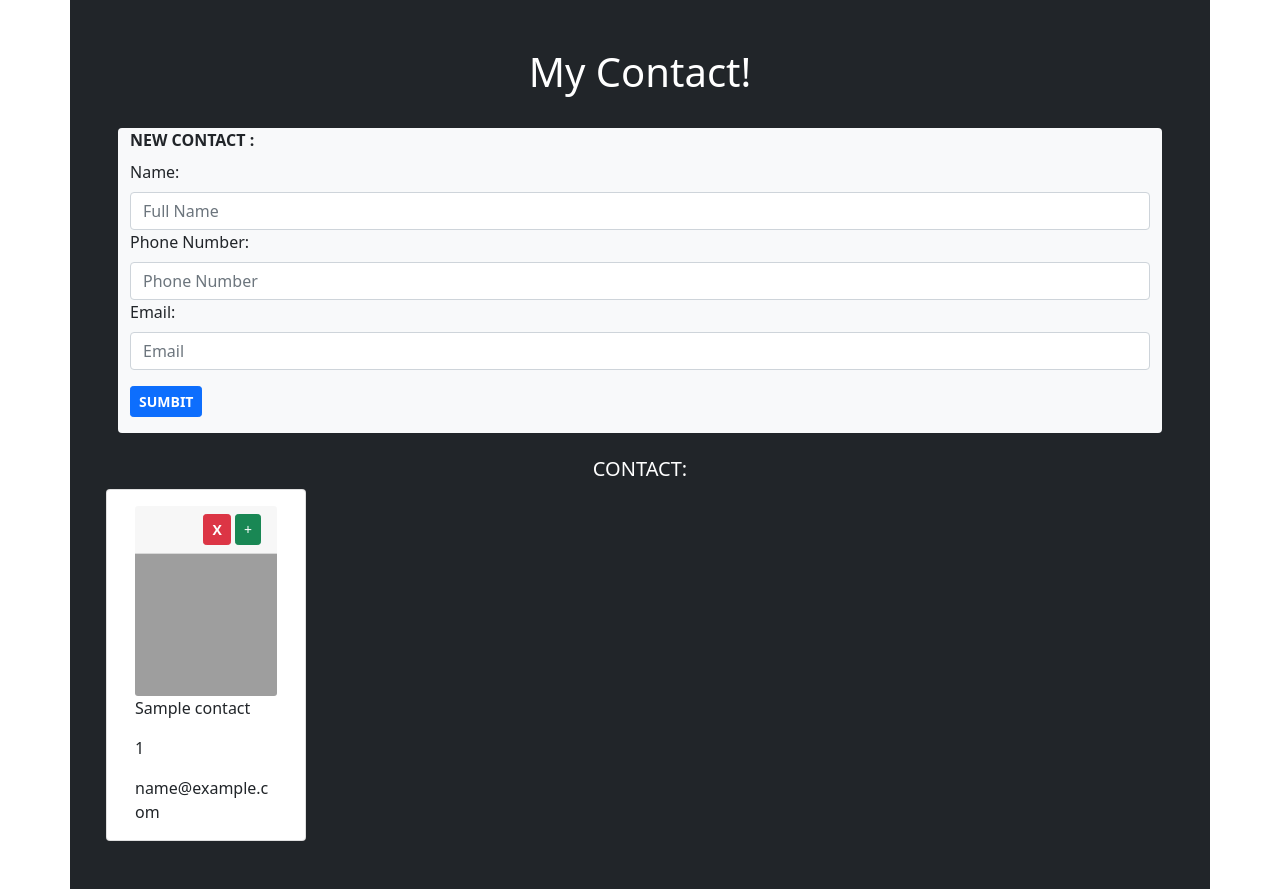
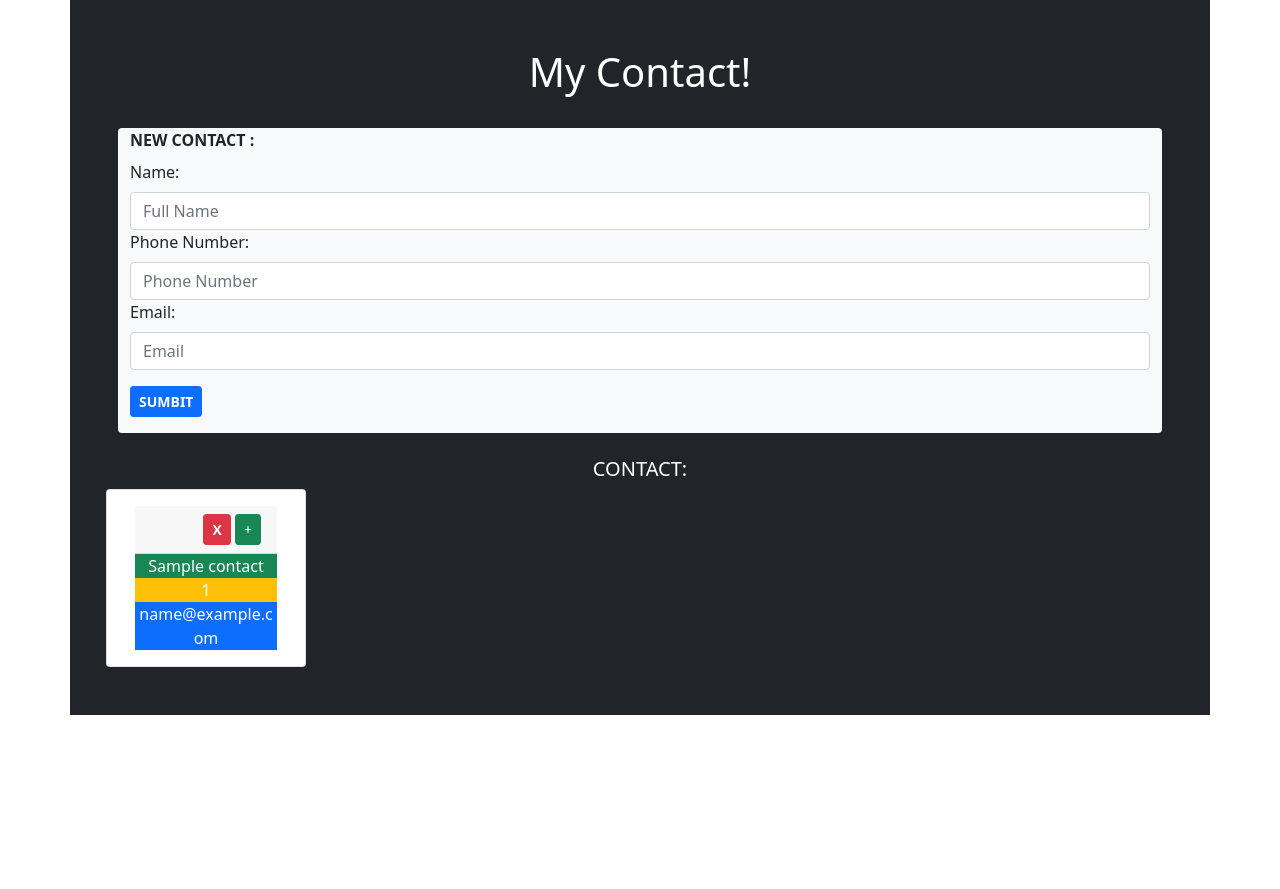
Before and after one commit to richardqlin/contact_manager, a Flask app: page / in a window 1280 px wide. After the commit the page ends 715 px from the top, so only its background shows below. Run offline with Flask 2, Linux system fonts and the light colour scheme; a database or web service that is not in the repository returns one stand-in record (values such as "Sample title"); grey boxes are pictures that could not be loaded.

Commit message:
Update index.html

```diff
--- a/templates/index.html
+++ b/templates/index.html
@@ -61,11 +61,12 @@
           </a>
           </div>
 
-    <img class="card-img-bottom" src="https://placeimg.com/200/200/any" alt="Card image" style="width:100%">
-    <p class="card-text">{{contact['name'] }}</p>
-    <p class="card-text">{{contact['number'] }}</p>
-    <p class="card-text">{{contact['email'] }}</p>
+     <!-- <img class="card-img-bottom" src="https://placeimg.com/200/200/any" alt="Card image" style="width:100%"> -->
 
+
+    <div class="card-text bg-success text-white text-center" >{{contact['name'] }}</div>
+    <div class="card-text bg-warning text-white text-center">{{contact['number'] }}</div>
+    <div class="card-text bg-primary text-white text-center" >{{contact['email'] }}</div>
 </div>
 </div>
 
```
